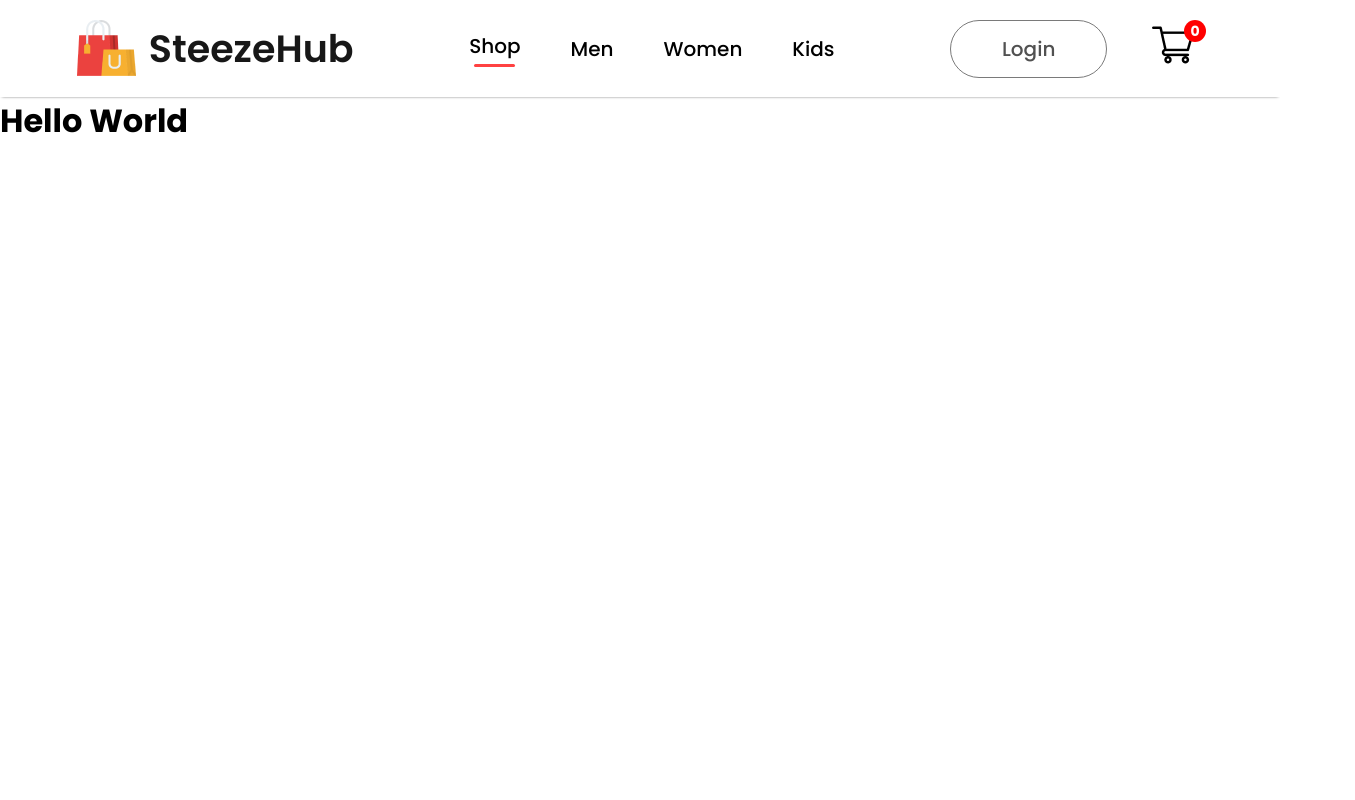
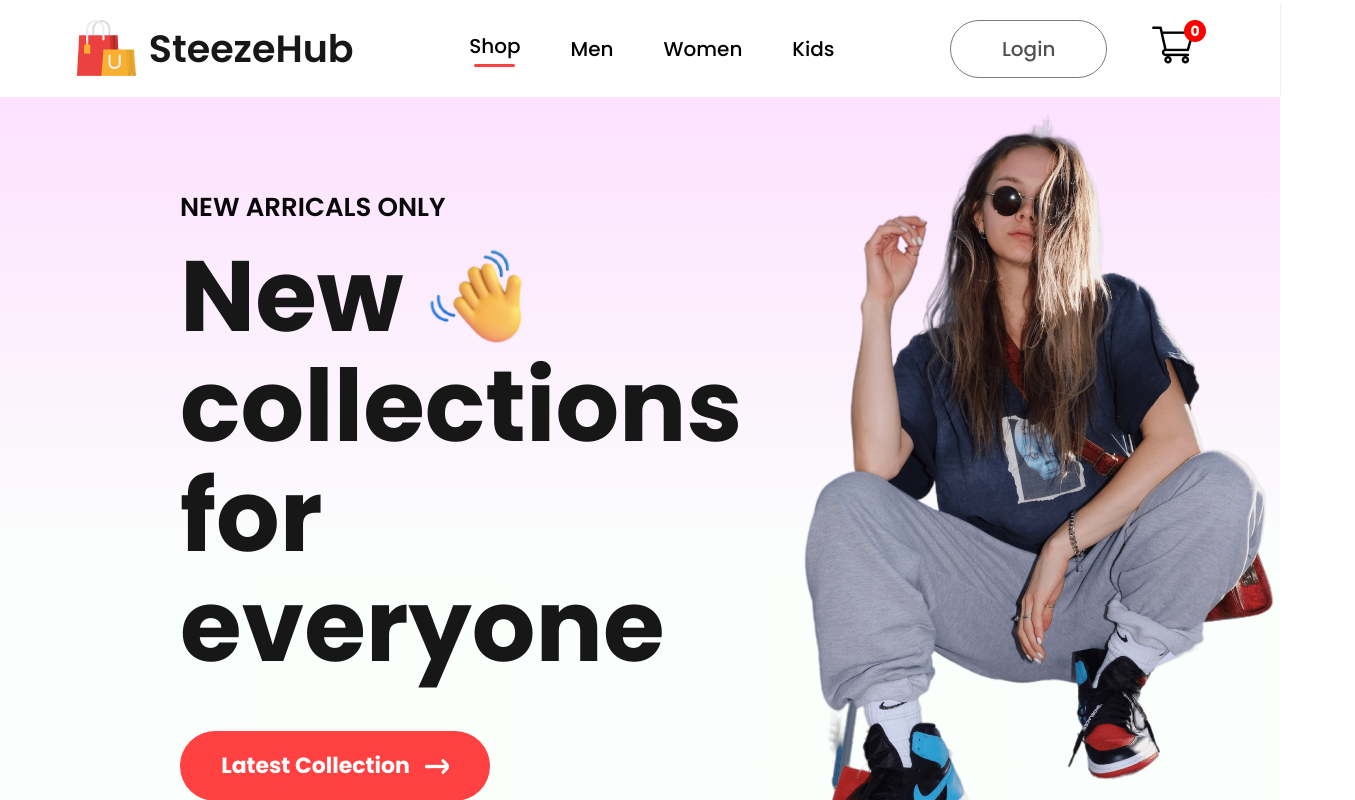
Before and after one commit to FinzyPHINZY/SteezeHub, a React (Vite) app: page / in a window 1280 px wide. Shown: the top 800 px of the page, 1355 px wide, since content can reach past the window. Built offline with nearby package versions, Linux system fonts and the light colour scheme.

Commit message:
added hero section

```diff
--- /dev/null
+++ b/src/Components/Hero/Hero.css
@@ -0,0 +1,61 @@
+.hero {
+  height: 100vh;
+  background: linear-gradient(180deg, #fde1ff, #e1ffea22 60%);
+  display: flex;
+  /* justify-content: space-between; */
+}
+
+.hero__left {
+  flex: 1;
+  display: flex;
+  flex-direction: column;
+  justify-content: center;
+  gap: 20px;
+  padding-left: 180px;
+  line-height: 1.1;
+}
+
+.hero__left h2 {
+  color: #090909;
+  font-size: 26px;
+  font-weight: 600;
+  text-transform: uppercase;
+}
+
+.hero__left p {
+  color: #171717;
+  font-size: 100px;
+  font-weight: 700;
+}
+
+.hero__hand_icon {
+  display: flex;
+  align-items: center;
+  gap: 20px;
+}
+
+.hero__hand_icon img {
+  width: 105px;
+}
+
+.hero__latest_btn {
+  display: flex;
+  justify-content: center;
+  align-items: center;
+  gap: 15px;
+  width: 310px;
+  height: 70px;
+  border-radius: 75px;
+  margin-top: 30px;
+  background: #ff4141;
+  color: white;
+  font-size: 22px;
+  font-weight: 700;
+}
+
+.hero__right {
+  flex: 1;
+  display: flex;
+  align-items: center;
+  justify-content: center;
+}
--- /dev/null
+++ b/src/Components/Hero/Hero.jsx
@@ -0,0 +1,32 @@
+import "./Hero.css";
+import hand_icon from "../Assets/hand_icon.png";
+import arrow_icon from "../Assets/arrow.png";
+import hero_image from "../Assets/hero_image.png";
+
+const Hero = () => {
+  return (
+    <div className="hero">
+      <div className="hero__left">
+        <h2>New Arricals Only</h2>
+        <div>
+          <div className="hero__hand_icon">
+            <p>New</p>
+            <img src={hand_icon} />
+          </div>
+          <p>collections</p>
+          <p>for everyone</p>
+        </div>
+        <div className="hero__latest_btn">
+          <div className="">Latest Collection</div>
+          <img src={arrow_icon} alt="" />
+        </div>
+      </div>
+
+      <div className="hero__right">
+        <img src={hero_image} alt="" />
+      </div>
+    </div>
+  );
+};
+
+export default Hero;
--- a/src/Pages/Home.jsx
+++ b/src/Pages/Home.jsx
@@ -1,9 +1,10 @@
+import Hero from "../Components/Hero/Hero";
 import "./Home.css";
 
 const Home = () => {
   return (
     <div>
-      <h1>Hello World</h1>
+      <Hero />
     </div>
   );
 };
```
